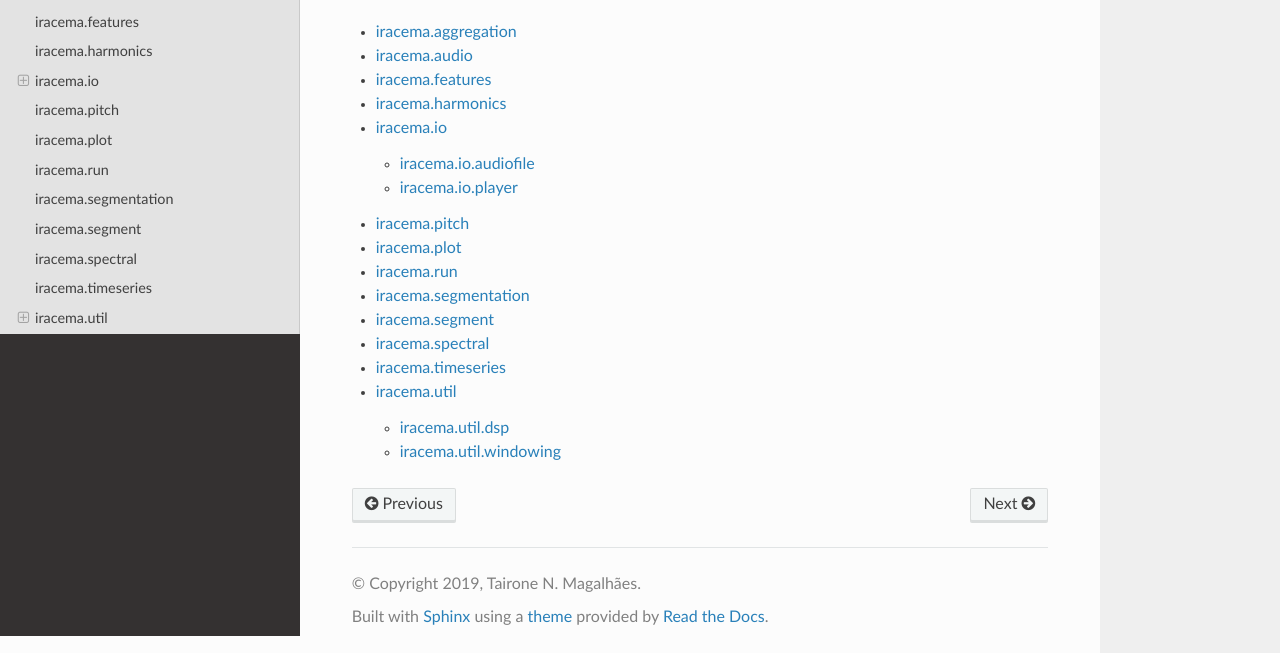
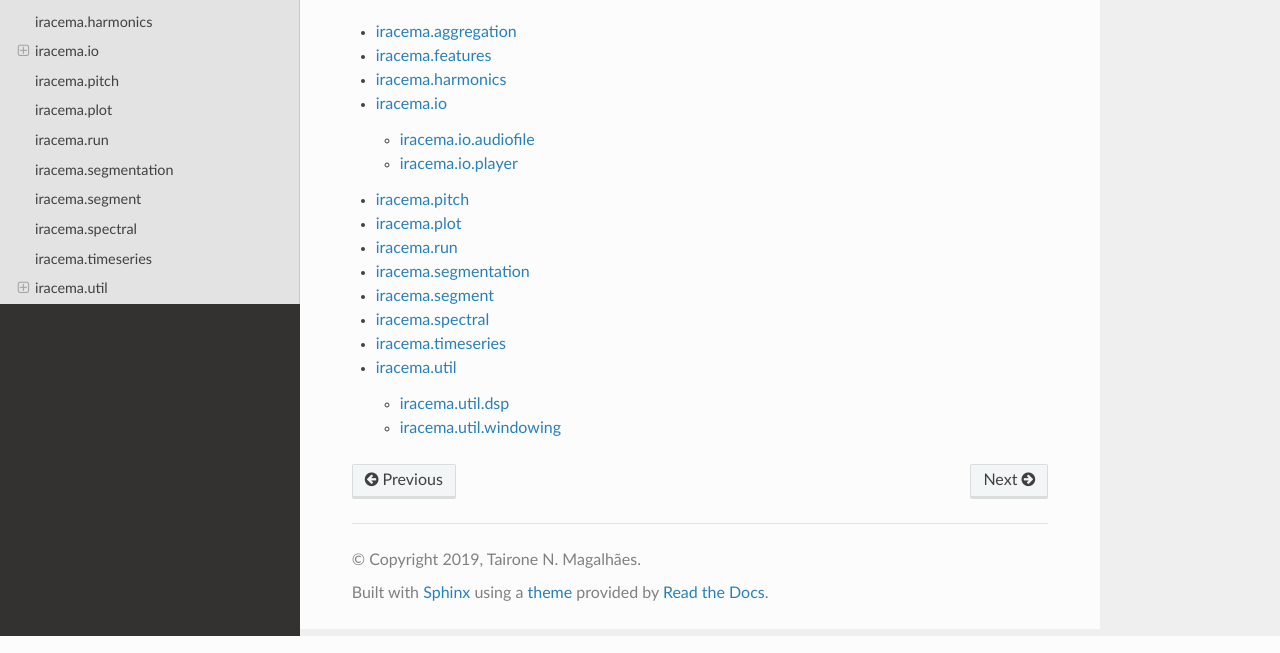
Before and after one commit to cegeme/iracema, a Sphinx documentation site: the page built from docs/source/iracema.rst, in a window 1280 px wide, cut to the strip 264-917 px from the top of the page. Built offline with Sphinx 7.4.7 and the Read the Docs theme 2.0.0, drawn with Linux system fonts in a browser that asks for light colours.

Commit message:
Remove references to audio module from docs

```diff
--- a/docs/source/iracema.rst
+++ b/docs/source/iracema.rst
@@ -11,7 +11,6 @@
    :maxdepth: 2
 
    iracema_aggregation
-   iracema_audio
    iracema_features
    iracema_harmonics
    iracema_io
--- a/docs/source/iracema_audio.rst
+++ /dev/null
@@ -1,6 +0,0 @@
-iracema.audio
-=============
-
-.. automodule:: iracema.audio
-    :members:
-    :show-inheritance:
```
Also changed, not shown: 1 other file.
